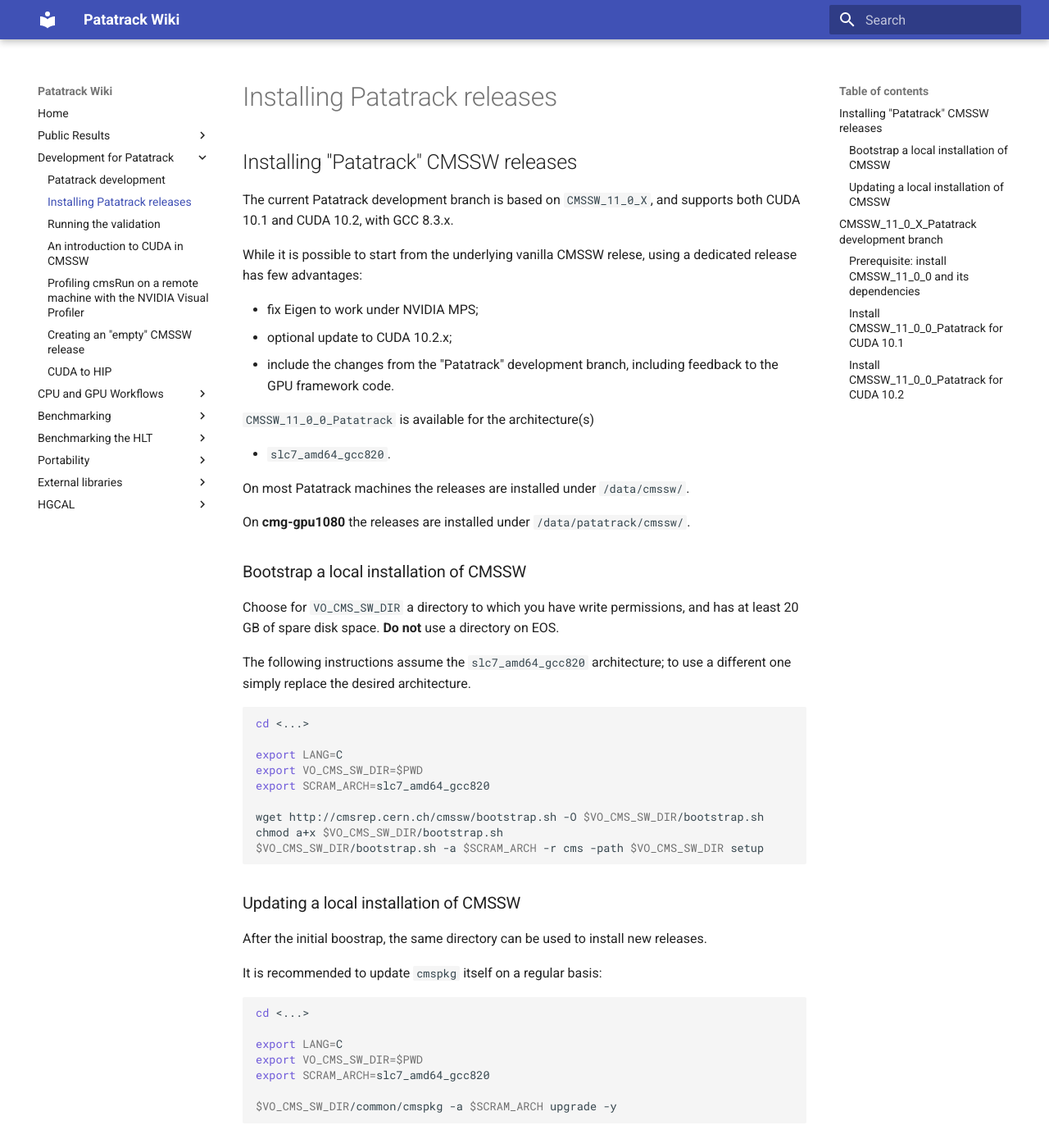
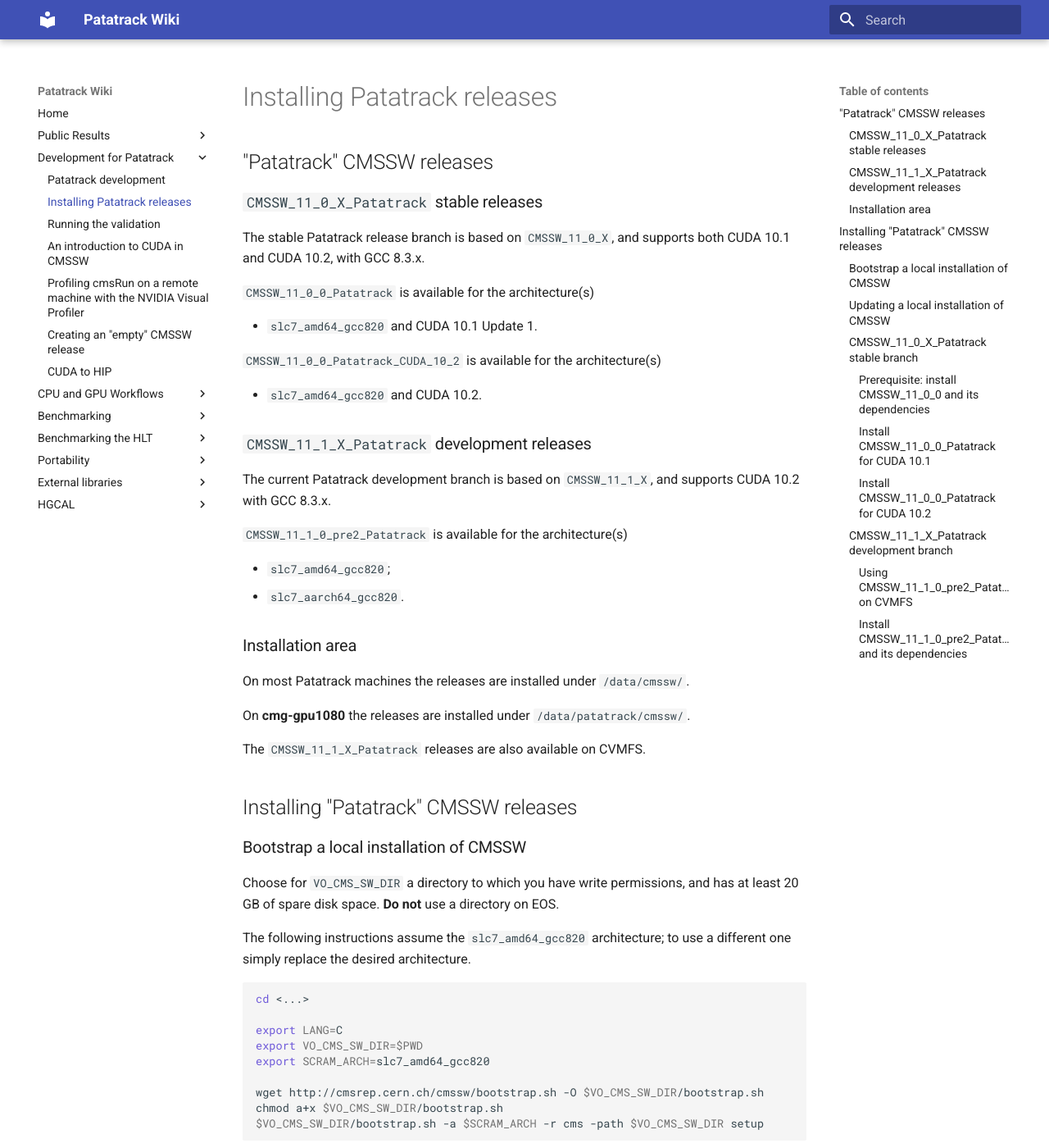
Before and after one commit to cms-patatrack/patatrack-website, an MkDocs documentation site: the page built from wiki/PatatrackReleases.md, in a window 1280 px wide and 1400 px high. Shown: the whole window at 82% size. Built offline with MkDocs 1.6.1 and Material for MkDocs 9.7.7, drawn with Linux system fonts in a browser that asks for light colours; some of the changed text lies outside the part shown.

Commit message:
Update instructions for the CMSSW_11_1_0_pre2_Patatrack release

````diff
--- a/wiki/PatatrackReleases.md
+++ b/wiki/PatatrackReleases.md
@@ -7,26 +7,41 @@
 activity:  instructions
 ---
 
-## Installing "Patatrack" CMSSW releases
-The current Patatrack development branch is based on `CMSSW_11_0_X`, and
+## "Patatrack" CMSSW releases
+
+### `CMSSW_11_0_X_Patatrack` stable releases
+
+The stable Patatrack release branch is based on `CMSSW_11_0_X`, and
 supports both CUDA 10.1 and CUDA 10.2, with GCC 8.3.x.
-
-While it is possible to start from the underlying vanilla CMSSW relese, using a
-dedicated release has few advantages:
-
-  - fix Eigen to work under NVIDIA MPS;
-  - optional update to CUDA 10.2.x;
-  - include the changes from the "Patatrack" development branch, including
-   feedback to the GPU framework code.
 
 `CMSSW_11_0_0_Patatrack` is available for the architecture(s)
 
-  - `slc7_amd64_gcc820`.
+  - `slc7_amd64_gcc820` and CUDA 10.1 Update 1.
+
+`CMSSW_11_0_0_Patatrack_CUDA_10_2` is available for the architecture(s)
+
+  - `slc7_amd64_gcc820` and CUDA 10.2.
+
+### `CMSSW_11_1_X_Patatrack` development releases
+
+The current Patatrack development branch is based on `CMSSW_11_1_X`, and
+supports CUDA 10.2 with GCC 8.3.x.
+
+`CMSSW_11_1_0_pre2_Patatrack` is available for the architecture(s)
+
+  - `slc7_amd64_gcc820`;
+  - `slc7_aarch64_gcc820`.
+
+### Installation area
 
 On most Patatrack machines the releases are installed under `/data/cmssw/`.
 
 On **cmg-gpu1080** the releases are installed under `/data/patatrack/cmssw/`.
 
+The `CMSSW_11_1_X_Patatrack` releases are also available on CVMFS.
+
+
+## Installing "Patatrack" CMSSW releases
 
 ### Bootstrap a local installation of CMSSW
 Choose for `VO_CMS_SW_DIR` a directory to which you have write permissions, and
@@ -62,9 +77,9 @@
 ```
 
 
-## `CMSSW_11_0_X_Patatrack` development branch
+### `CMSSW_11_0_X_Patatrack` stable branch
 
-### Prerequisite: install `CMSSW_11_0_0` and its dependencies
+#### Prerequisite: install `CMSSW_11_0_0` and its dependencies
 Most of the externals for `CMSSW_11_0_0_Patatrack` need to be installed from the
 official repository; the easiest approach is to install them automatically
 together with `CMSSW_11_0_0`:
@@ -72,16 +87,28 @@
 $VO_CMS_SW_DIR/common/cmspkg -a $SCRAM_ARCH install -y cms+cmssw+CMSSW_11_0_0
 ```
 
-### Install `CMSSW_11_0_0_Patatrack` for CUDA 10.1
+#### Install `CMSSW_11_0_0_Patatrack` for CUDA 10.1
 Patatrack releases can be installed with `cmspkg`, using the dedicated repository
 "cms.patatrack":
 ```bash
 $VO_CMS_SW_DIR/common/cmspkg -a $SCRAM_ARCH -r cms.patatrack install -y cms+cmssw+CMSSW_11_0_0_Patatrack
 ```
 
-### Install `CMSSW_11_0_0_Patatrack` for CUDA 10.2
+#### Install `CMSSW_11_0_0_Patatrack` for CUDA 10.2
 Patatrack releases can be installed with `cmspkg`, using the dedicated repository
 "cms.patatrack":
 ```bash
 $VO_CMS_SW_DIR/common/cmspkg -a $SCRAM_ARCH -r cms.patatrack install -y cms+cmssw+CMSSW_11_0_0_Patatrack_CUDA_10_2
 ```
+
+### `CMSSW_11_1_X_Patatrack` development branch
+
+#### Using `CMSSW_11_1_0_pre2_Patatrack` on CVMFS
+The `CMSSW_11_1_X_Patatrack` releases are available on CVMFS, and can be used directly on lxplus.
+
+#### Install `CMSSW_11_1_0_pre2_Patatrack` and its dependencies
+The `CMSSW_11_1_X_Patatrack` releases are available on the official repository,
+and can be installed directly:
+```bash
+$VO_CMS_SW_DIR/common/cmspkg -a $SCRAM_ARCH install -y cms+cmssw+CMSSW_11_1_0_pre2_Patatrack
+```
````
Also changed, not shown: wiki/PatatrackDevelopment.md (+51 -21 lines).
